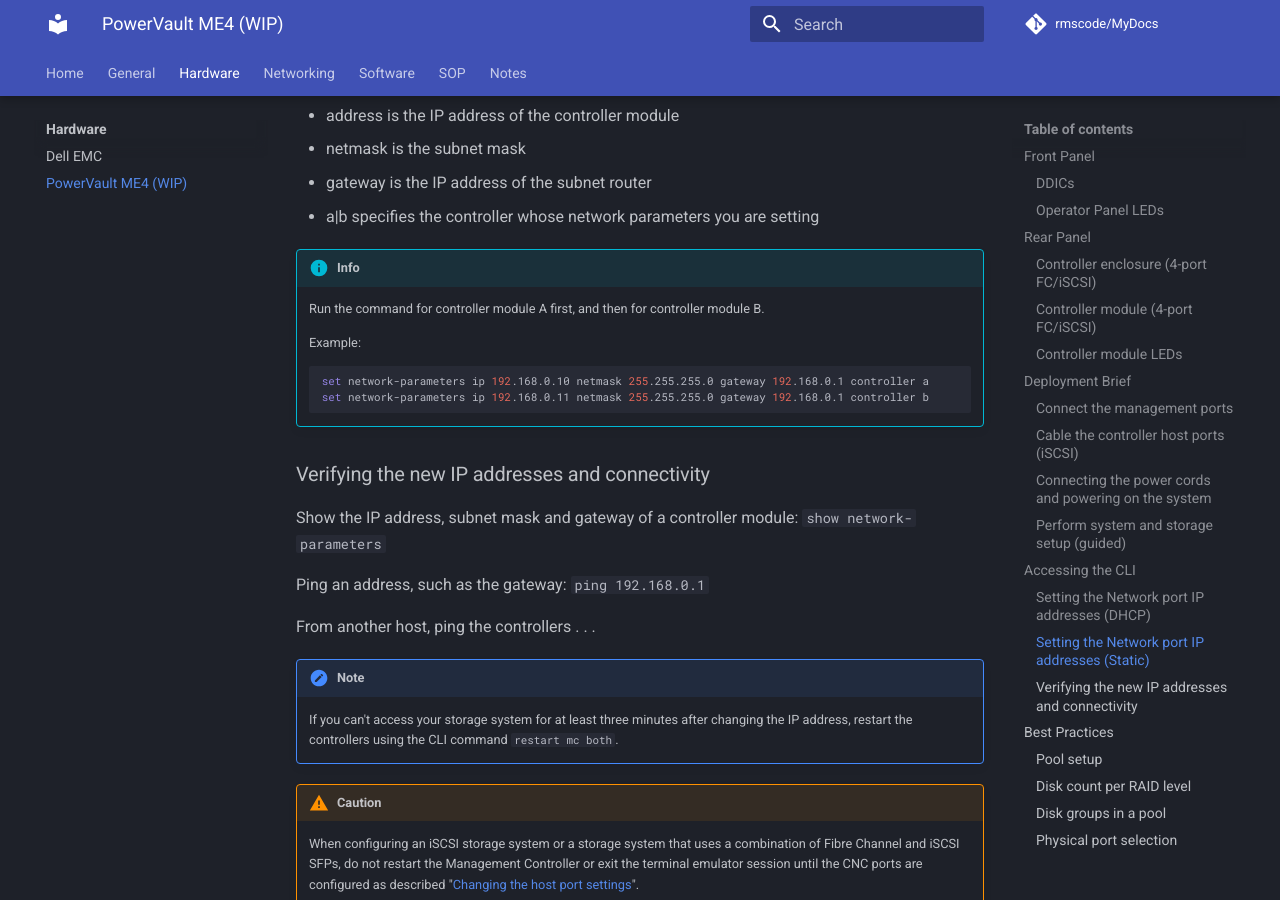
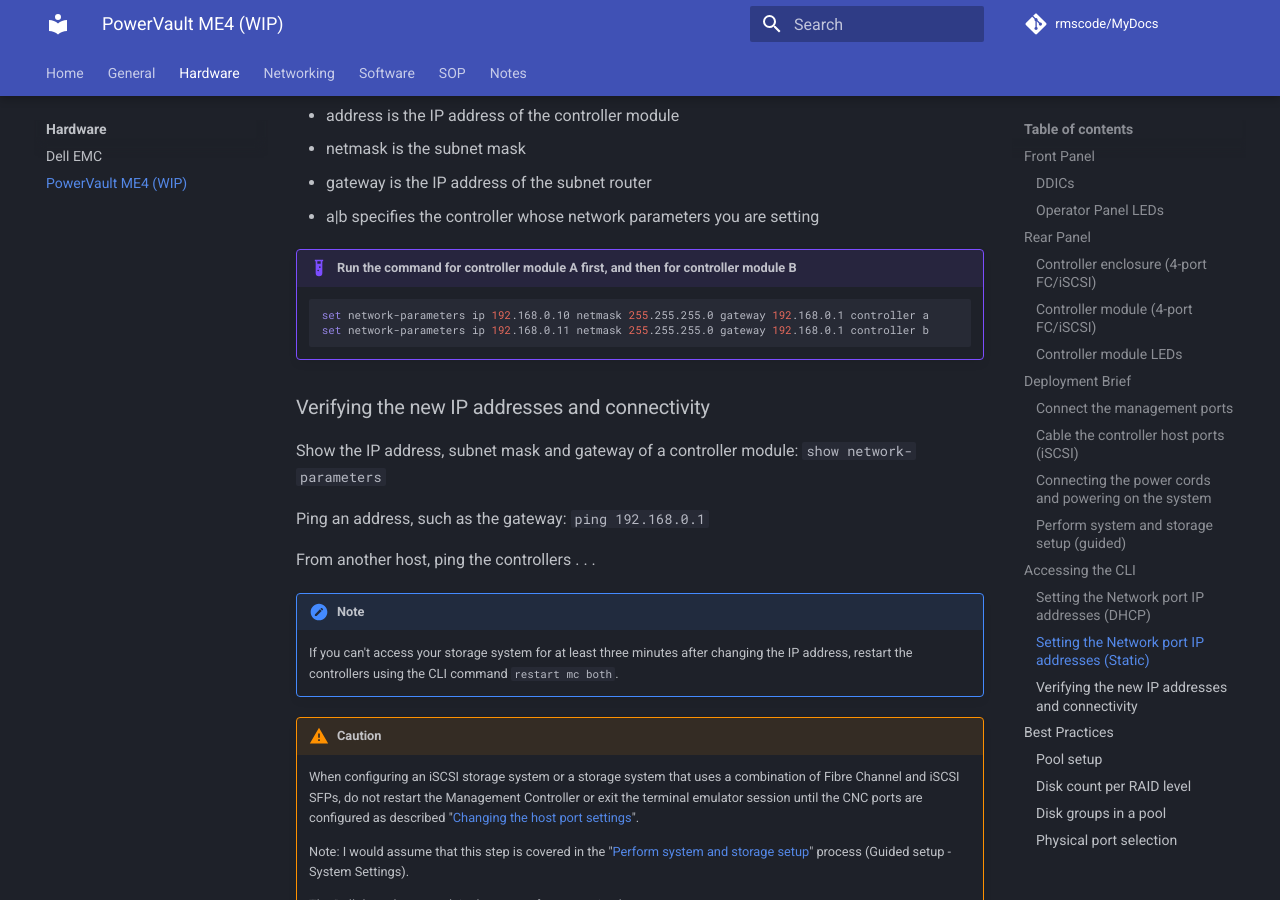
Before and after one commit to rmscode/binary-garden, an MkDocs documentation site: the page built from docs/hardware/powervault-me4-draft.md, in a window 1280 px wide and 900 px high, scrolled down 9652 px. Built offline with MkDocs 1.6.1 and Material for MkDocs 9.7.7, drawn with Linux system fonts in a browser that asks for light colours; comment, search, counter and statistics services are not loaded.

Commit message:
Update powervault-me4-draft.md

````diff
--- a/docs/hardware/powervault-me4-draft.md
+++ b/docs/hardware/powervault-me4-draft.md
@@ -334,11 +334,8 @@
 - gateway is the IP address of the subnet router
 - a|b specifies the controller whose network parameters you are setting
 
-!!! info
+!!! example "Run the command for controller module A first, and then for controller module B"
 
-    Run the command for controller module A first, and then for controller module B.
-
-    Example:
     ```shell
     set network-parameters ip 192.168.0.10 netmask 255.255.255.0 gateway 192.168.0.1 controller a
     set network-parameters ip 192.168.0.11 netmask 255.255.255.0 gateway 192.168.0.1 controller b
````
